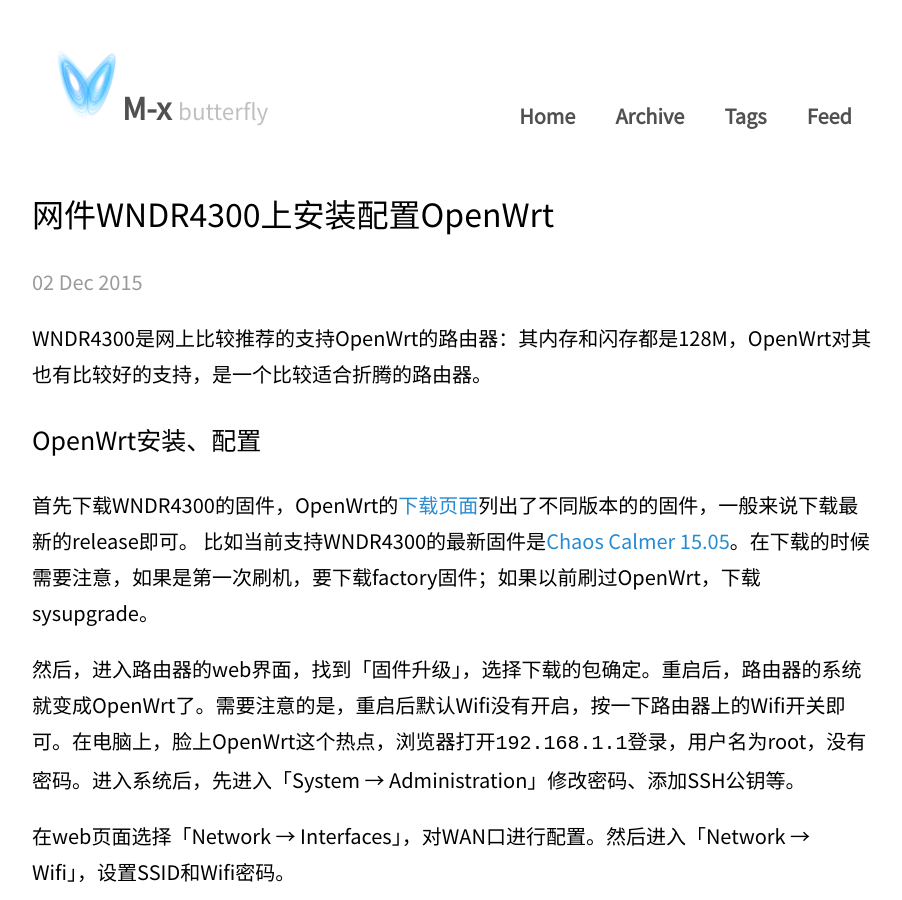
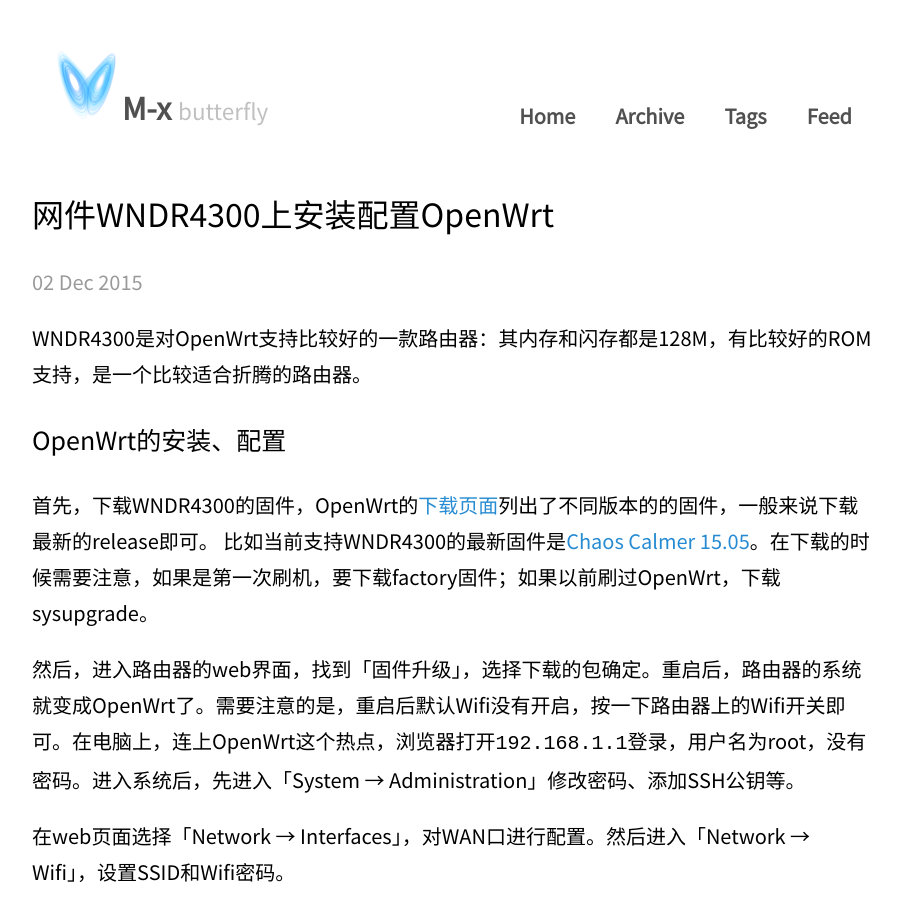
Before and after one commit to hanjianwei/hanjianwei.github.io, a Jekyll site: the page built from _posts/2015-12-02-openwrt-setup.md, in a window 1280 px wide and 900 px high. Shown: the whole window, without its empty margins (188-1090 px from the left). Built offline with Jekyll 4.4.1, drawn with Linux system fonts in a browser that asks for light colours; comment, search, counter and statistics services are not loaded.

Commit message:
Fix typo

```diff
--- a/_posts/2015-12-02-openwrt-setup.md
+++ b/_posts/2015-12-02-openwrt-setup.md
@@ -3,14 +3,14 @@
 tags: nas
 ---
 
-WNDR4300是网上比较推荐的支持OpenWrt的路由器：其内存和闪存都是128M，OpenWrt对其也有比较好的支持，是一个比较适合折腾的路由器。
+WNDR4300是对OpenWrt支持比较好的一款路由器：其内存和闪存都是128M，有比较好的ROM支持，是一个比较适合折腾的路由器。
 
-### OpenWrt安装、配置
+### OpenWrt的安装、配置
 
-首先下载WNDR4300的固件，OpenWrt的[下载页面](https://downloads.openwrt.org)列出了不同版本的的固件，一般来说下载最新的release即可。
+首先，下载WNDR4300的固件，OpenWrt的[下载页面](https://downloads.openwrt.org)列出了不同版本的的固件，一般来说下载最新的release即可。
 比如当前支持WNDR4300的最新固件是[Chaos Calmer 15.05](https://downloads.openwrt.org/chaos_calmer/15.05/ar71xx/nand/openwrt-15.05-ar71xx-nand-wndr4300-ubi-factory.img)。在下载的时候需要注意，如果是第一次刷机，要下载factory固件；如果以前刷过OpenWrt，下载sysupgrade。
 
-然后，进入路由器的web界面，找到「固件升级」，选择下载的包确定。重启后，路由器的系统就变成OpenWrt了。需要注意的是，重启后默认Wifi没有开启，按一下路由器上的Wifi开关即可。在电脑上，脸上OpenWrt这个热点，浏览器打开`192.168.1.1`登录，用户名为root，没有密码。进入系统后，先进入「System → Administration」修改密码、添加SSH公钥等。
+然后，进入路由器的web界面，找到「固件升级」，选择下载的包确定。重启后，路由器的系统就变成OpenWrt了。需要注意的是，重启后默认Wifi没有开启，按一下路由器上的Wifi开关即可。在电脑上，连上OpenWrt这个热点，浏览器打开`192.168.1.1`登录，用户名为root，没有密码。进入系统后，先进入「System → Administration」修改密码、添加SSH公钥等。
 
 在web页面选择「Network → Interfaces」，对WAN口进行配置。然后进入「Network → Wifi」，设置SSID和Wifi密码。
 
```
